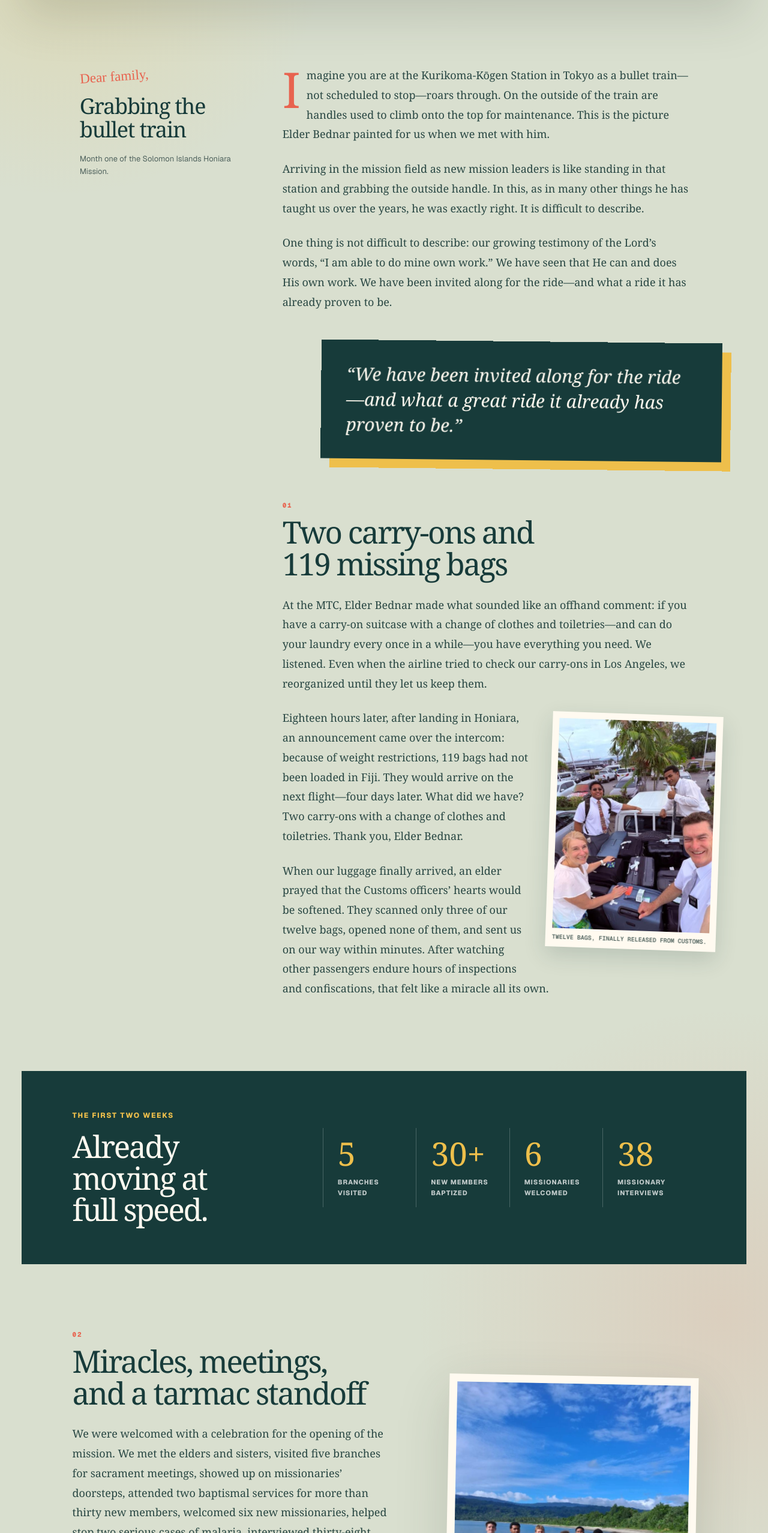
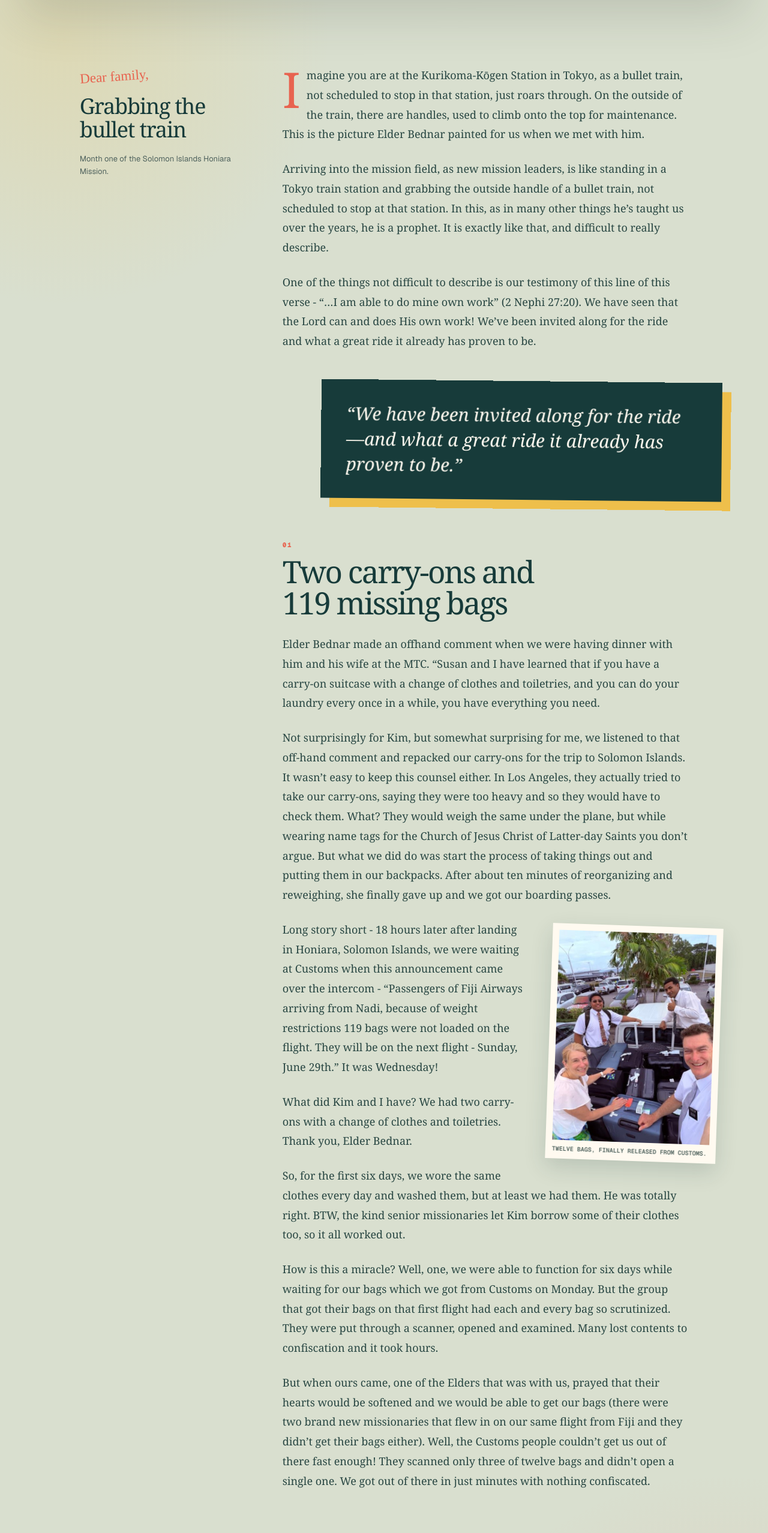
Before and after one commit to mckaycourt/solomon-islands-mission, a Next.js app: page / in a window 1280 px wide. Shown: the part 831-3386 px from the top of the page at 60% size. Built offline with nearby package versions, Linux system fonts and the light colour scheme.

Commit message:
Restore original Month One letter copy

```diff
--- a/app/page.tsx
+++ b/app/page.tsx
@@ -118,13 +118,13 @@ export default function Home() {
 
           <div className="story">
             <p className="dropcap">
-              Imagine you are at the Kurikoma-Kōgen Station in Tokyo as a bullet train—not scheduled to stop—roars through. On the outside of the train are handles used to climb onto the top for maintenance. This is the picture Elder Bednar painted for us when we met with him.
+              Imagine you are at the Kurikoma-Kōgen Station in Tokyo, as a bullet train, not scheduled to stop in that station, just roars through. On the outside of the train, there are handles, used to climb onto the top for maintenance. This is the picture Elder Bednar painted for us when we met with him.
             </p>
             <p>
-              Arriving in the mission field as new mission leaders is like standing in that station and grabbing the outside handle. In this, as in many other things he has taught us over the years, he was exactly right. It is difficult to describe.
+              Arriving into the mission field, as new mission leaders, is like standing in a Tokyo train station and grabbing the outside handle of a bullet train, not scheduled to stop at that station. In this, as in many other things he’s taught us over the years, he is a prophet. It is exactly like that, and difficult to really describe.
             </p>
             <p>
-              One thing is not difficult to describe: our growing testimony of the Lord’s words, “I am able to do mine own work.” We have seen that He can and does His own work. We have been invited along for the ride—and what a ride it has already proven to be.
+              One of the things not difficult to describe is our testimony of this line of this verse - “…I am able to do mine own work” (2 Nephi 27:20). We have seen that the Lord can and does His own work! We’ve been invited along for the ride and what a great ride it already has proven to be.
             </p>
 
             <blockquote>
@@ -135,17 +135,29 @@ export default function Home() {
               <p className="section-number">01</p>
               <h3 id="carry-on-heading">Two carry-ons and 119 missing bags</h3>
               <p>
-                At the MTC, Elder Bednar made what sounded like an offhand comment: if you have a carry-on suitcase with a change of clothes and toiletries—and can do your laundry every once in a while—you have everything you need. We listened. Even when the airline tried to check our carry-ons in Los Angeles, we reorganized until they let us keep them.
+                Elder Bednar made an offhand comment when we were having dinner with him and his wife at the MTC. “Susan and I have learned that if you have a carry-on suitcase with a change of clothes and toiletries, and you can do your laundry every once in a while, you have everything you need.
+              </p>
+              <p>
+                Not surprisingly for Kim, but somewhat surprising for me, we listened to that off-hand comment and repacked our carry-ons for the trip to Solomon Islands. It wasn’t easy to keep this counsel either. In Los Angeles, they actually tried to take our carry-ons, saying they were too heavy and so they would have to check them. What? They would weigh the same under the plane, but while wearing name tags for the Church of Jesus Christ of Latter-day Saints you don’t argue. But what we did do was start the process of taking things out and putting them in our backpacks. After about ten minutes of reorganizing and reweighing, she finally gave up and we got our boarding passes.
               </p>
               <figure className="inline-photo right">
                 <img src="/photos/bags-arrive.jpg" alt="President and Sister Court with missionaries and their recovered luggage" />
                 <figcaption>Twelve bags, finally released from Customs.</figcaption>
               </figure>
               <p>
-                Eighteen hours later, after landing in Honiara, an announcement came over the intercom: because of weight restrictions, 119 bags had not been loaded in Fiji. They would arrive on the next flight—four days later. What did we have? Two carry-ons with a change of clothes and toiletries. Thank you, Elder Bednar.
+                Long story short - 18 hours later after landing in Honiara, Solomon Islands, we were waiting at Customs when this announcement came over the intercom - “Passengers of Fiji Airways arriving from Nadi, because of weight restrictions 119 bags were not loaded on the flight. They will be on the next flight - Sunday, June 29th.” It was Wednesday!
               </p>
               <p>
-                When our luggage finally arrived, an elder prayed that the Customs officers’ hearts would be softened. They scanned only three of our twelve bags, opened none of them, and sent us on our way within minutes. After watching other passengers endure hours of inspections and confiscations, that felt like a miracle all its own.
+                What did Kim and I have? We had two carry-ons with a change of clothes and toiletries. Thank you, Elder Bednar.
+              </p>
+              <p>
+                So, for the first six days, we wore the same clothes every day and washed them, but at least we had them. He was totally right. BTW, the kind senior missionaries let Kim borrow some of their clothes too, so it all worked out.
+              </p>
+              <p>
+                How is this a miracle? Well, one, we were able to function for six days while waiting for our bags which we got from Customs on Monday. But the group that got their bags on that first flight had each and every bag so scrutinized. They were put through a scanner, opened and examined. Many lost contents to confiscation and it took hours.
+              </p>
+              <p>
+                But when ours came, one of the Elders that was with us, prayed that their hearts would be softened and we would be able to get our bags (there were two brand new missionaries that flew in on our same flight from Fiji and they didn’t get their bags either). Well, the Customs people couldn’t get us out of there fast enough! They scanned only three of twelve bags and didn’t open a single one. We got out of there in just minutes with nothing confiscated.
               </p>
             </section>
           </div>
@@ -171,10 +183,10 @@ export default function Home() {
             <p className="section-number">02</p>
             <h2>Miracles, meetings, and a tarmac standoff</h2>
             <p>
-              We were welcomed with a celebration for the opening of the mission. We met the elders and sisters, visited five branches for sacrament meetings, showed up on missionaries’ doorsteps, attended two baptismal services for more than thirty new members, welcomed six new missionaries, helped stop two serious cases of malaria, interviewed thirty-eight missionaries, and held our first councils and family home evenings.
+              We have been welcomed, had an event put on by the members to celebrate the opening of the mission, had a Meet the New Mission Leaders meeting with the young Elders and Sisters, visited five of the branches for Sacrament meetings, shown up on the doorsteps of our missionaries, visiting almost all of their homes and apartments, attended two baptismal services of over 30 new members, welcomed 6 new missionaries to the mission, stopped two serious cases of Malaria and countless skin infections, interviewed 38 missionaries so far, had two family home evenings with the missionaries and one Mission Leadership Council and one District Council Meeting and one District Presidency Meeting, all in the first two weeks.
             </p>
             <p>
-              Then there are the things you could never plan for. Four elders boarded a plane to the remote island of Ulawa, only to be told that the aircraft was going somewhere else. They got off—and stood in front of the plane until their bags were unloaded. A literal tarmac standoff. Two more attempts were canceled. Finally, after prayers from both the missionaries and a family who needed to reach the main island before a temple trip, the plane went through.
+              And on top of all of this, countless things that you just can’t even imagine. Picture four elders boarding a plane to Ulawa, a remote island, when they are told that the plane is no longer flying to that island but another island instead. Picture those young men protesting, disembarking the plane, and then standing in front of that plane so it couldn’t leave, until their bags were taken off. Literally, a tarmac standoff! Picture those elders going two more times to the airport, over the course of two weeks, while working in other missionary areas each day, only to be told the flight was cancelled each time. Finally, and miraculously, being able to get there, after one missionary has a prayer answered and a family on that island prays that the plane will come because they need to be on the main island to leave for the temple the next week. Then, it all works out.
             </p>
           </div>
           <figure className="feature-photo">
@@ -188,13 +200,31 @@ export default function Home() {
             <p className="section-number">03</p>
             <h2>“Would you still say yes?”</h2>
             <p>
-              All of this came with the adventure of new food and water, shaking hundreds of hands, learning to drive on the other side of the road, and rarely feeling one hundred percent. There has been almost no time to prepare for anything. More than once we have been put on the spot—including on national television—and felt the needed words come in the very moment we needed them.
+              All this and more while experiencing all the fun and excitement of being in a new country, with new food and water, on the other side of the world from your intestinal tract comfort zone, and shaking hands with hundreds of people. Let’s just say that part of grabbing the bullet train handle, involves grabbing it while not feeling 100%. In some cases, not even feeling 65%.
             </p>
             <p>
-              Kim asked the other day, “Knowing what you know now, would you still say yes to this calling?” We both knew the answer: one hundred percent yes.
+              But it’s like we said, the Lord is in it with us.
             </p>
             <p>
-              Being mission leaders is the best perch from which to see the gathering of Israel across the world. In only a few weeks, we have gained a deeper testimony that God is mindful of every people, in every land.
+              There has been no time to prepare for almost anything. Many times, we are put on the spot, including below with National Television News. But the Lord has been in our minds and hearts and we have felt that we’ve been given in the very moment the things to say.
+            </p>
+            <p>
+              All this while learning to drive on the other side of the road, in a car with the steering wheel on the other side, on roads that are perpetually under construction.
+            </p>
+            <p>
+              Kim asked me the other day, “Knowing what you know now, would you still say yes to this calling?”
+            </p>
+            <p>
+              We both knew the answer to that. 100% yes!
+            </p>
+            <p>
+              Being a Bishop was the best perch from which to see the Lord personally minister to individuals and families.
+            </p>
+            <p>
+              Being Mission Leaders is the best perch from which to see the Gathering of Israel in all the world. In just a few weeks we have a greater testimony of this verse and we know it’s only going to grow more and more -
+            </p>
+            <p>
+              “Behold, I say unto you, I cannot say the smallest part which I feel…Now my brethren, we see that God is mindful of every people, whatsoever land they may be in; yea, he numbereth his people, and his bowels of mercy are over all the earth. Now this is my joy, and my great thanksgiving; yea, and I will give thanks unto my God forever. Amen.” (Alma 26:16,37)
             </p>
           </div>
           <div className="answer-card">
@@ -225,7 +255,7 @@ export default function Home() {
             <p className="kicker">Hands at work</p>
             <h2>Faith expressed in service.</h2>
             <p>
-              Senior missionaries and local leaders carry an extraordinary load—from temple preparation, housing, travel, and finances to humanitarian and self-reliance programs. Water tanks and wheelchairs are part of $1.7 million in humanitarian aid being donated in the Solomon Islands.
+              From this group, members of the Church in the Solomon Islands have everything prepared so that they can go to the temple, a Herculean effort, the mission office including all the travel in and out, all the finances, all the housing needs, almost every administrative aspect of the Church in this country as well as all the Humanitarian and Self-Reliance programs, plus branch auditing. On top of it all, they bless the lives of the young Elders and Sisters with Family Home Evenings and the occasional emergency needs that come with life here as well as each taking a Branch or two and supporting the local leaders with a mounting list of needs. This is an amazing group and thankfully, MORE are ON THE WAY!
             </p>
           </div>
           <div className="service-photos">
@@ -237,7 +267,10 @@ export default function Home() {
         <section className="closing-letter">
           <p className="script">Until next time,</p>
           <p>
-            We love you all and want to thank you for your prayers and support. In a lot of ways, we know this is our mission together. We carry you with us every day.
+            We love you all and we want to thank you for your prayers and support. In a lot of ways, we know this is our mission together. We carry you with us every day!
+          </p>
+          <p>
+            Truth is, we could go on for pages about these missionaries and the members. The faith and the deprivation. The miracles and the challenges. But we’ll save that for next time! But here are some more pics!
           </p>
           <p className="signature">With love,<br /><strong>President &amp; Sister Court</strong></p>
         </section>
```
